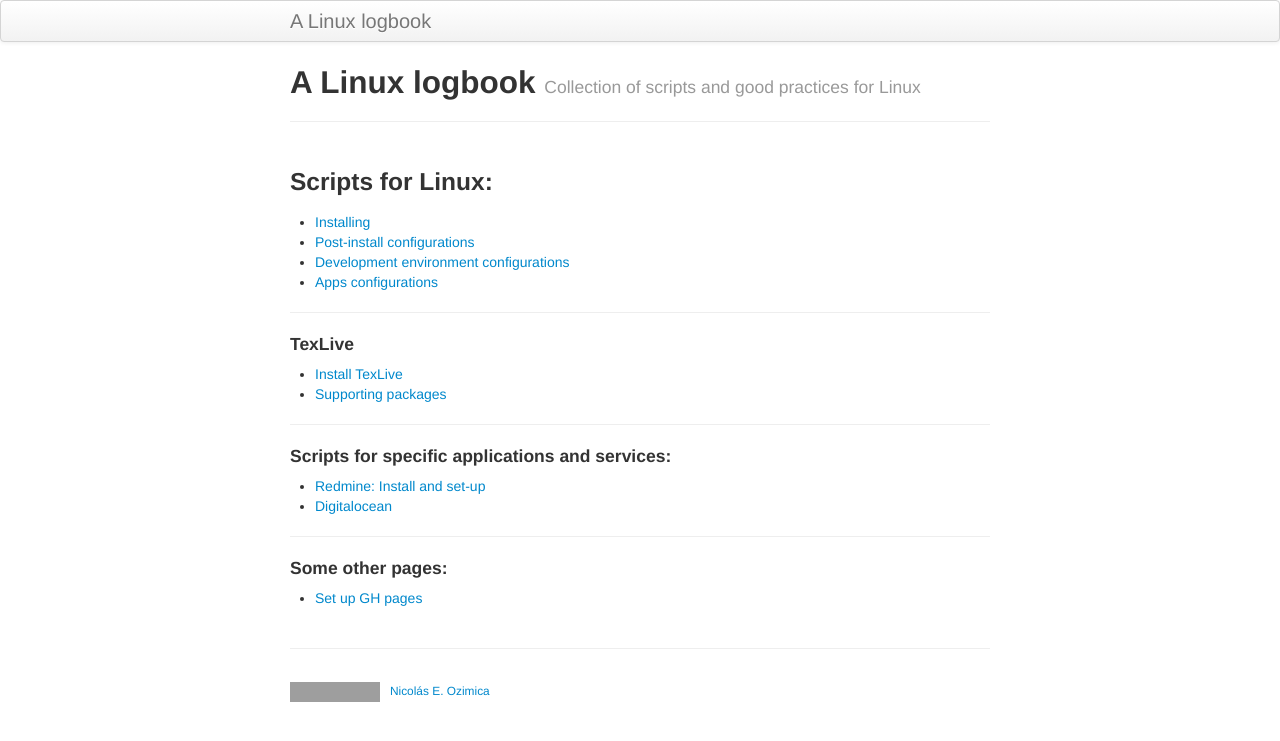
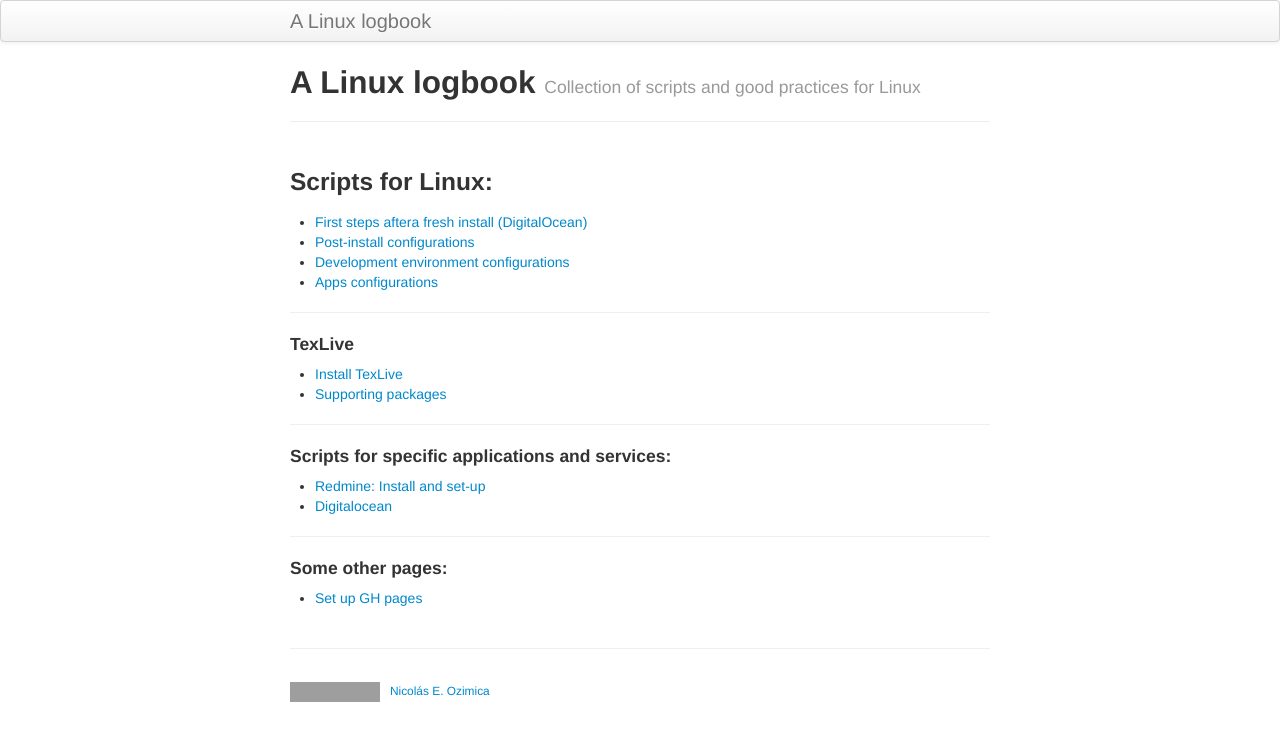
Before and after one commit to nozimica/nozimica.github.io, a Jekyll site: the page built from index.md, in a window 1280 px wide. Shown: the top 741 px of the page. Built offline with Jekyll 4.4.1, drawn with Linux system fonts in a browser that asks for light colours; grey boxes are pictures that could not be loaded.

Commit message:
Update index: add installing first steps.

```diff
--- a/index.md
+++ b/index.md
@@ -7,7 +7,7 @@ description: Collection of scripts and good practices for Linux
 
 ### Scripts for Linux:
 
-- [Installing](pages/installing.html)
+- [First steps aftera fresh install (DigitalOcean)](pages/installing.html)
 - [Post-install configurations](pages/postinstall_configs.html)
 - [Development environment configurations](pages/devenv_configs.html)
 - [Apps configurations](pages/apps_configs.html)
```
